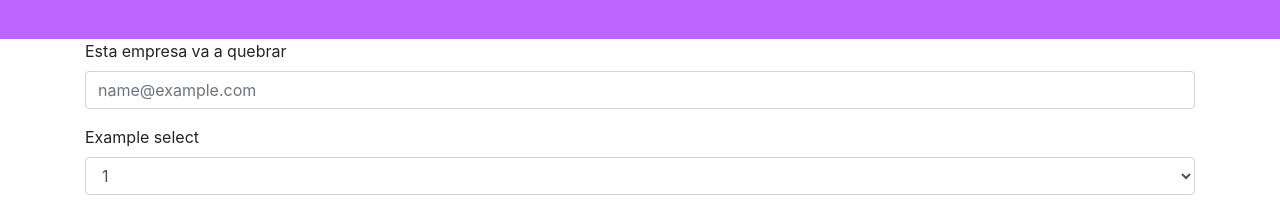
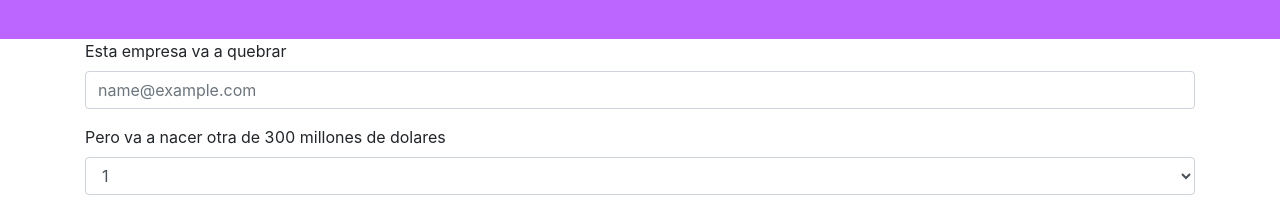
Before and after one commit to jamt0/JamAvo, a React (Create React App) app: page / in a window 1280 px wide. Shown: the part 3880-4094 px from the top of the page. Built offline with nearby package versions, Linux system fonts and the light colour scheme.

Commit message:
Update Formulario.js
buenaaaaaa

```diff
--- a/src/Componentes/Formulario/Formulario.js
+++ b/src/Componentes/Formulario/Formulario.js
@@ -10,7 +10,7 @@ export default class Formulario extends Component {
                         <input type="email" class="form-control" id="exampleFormControlInput1" placeholder="name@example.com" />
                     </div>
                     <div class="form-group">
-                        <label for="exampleFormControlSelect1">Example select</label>
+                        <label for="exampleFormControlSelect1">Pero va a nacer otra de 300 millones de dolares</label>
                         <select class="form-control" id="exampleFormControlSelect1">
                             <option>1</option>
                             <option>2</option>
```
